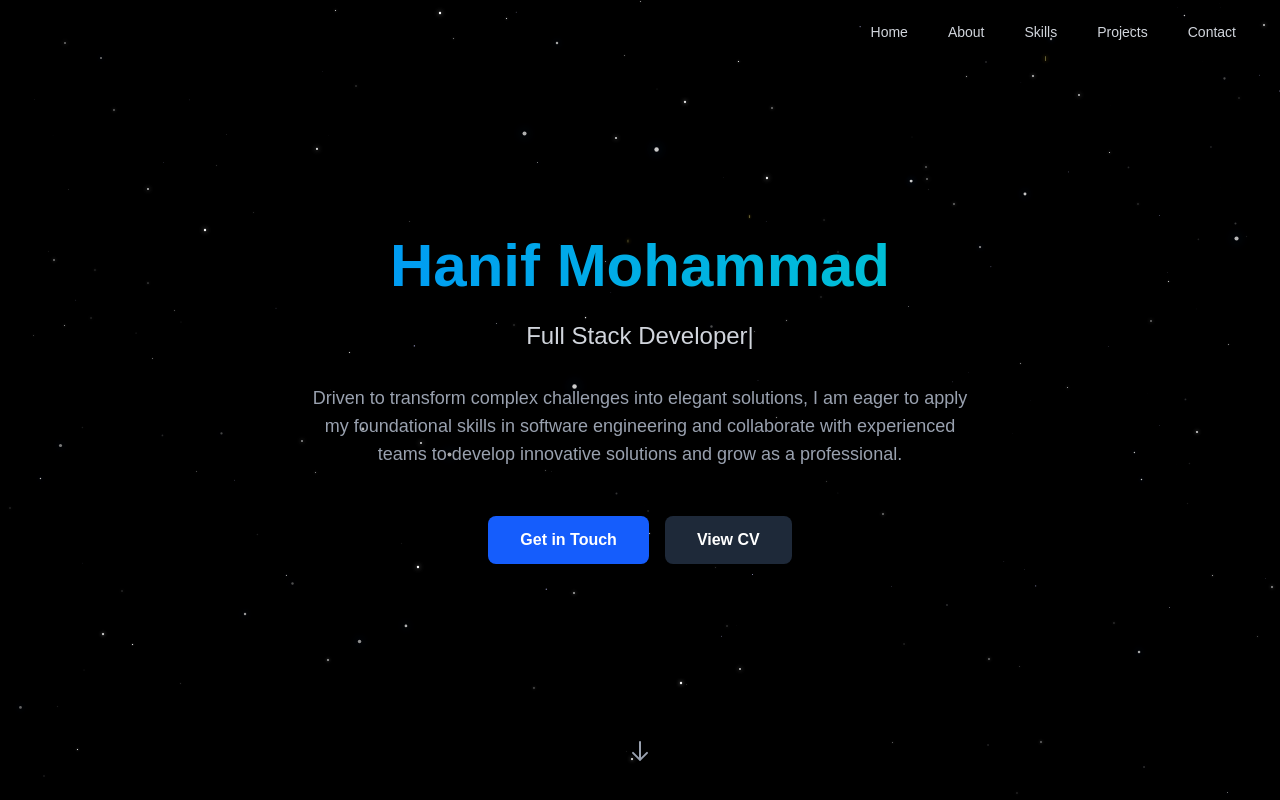
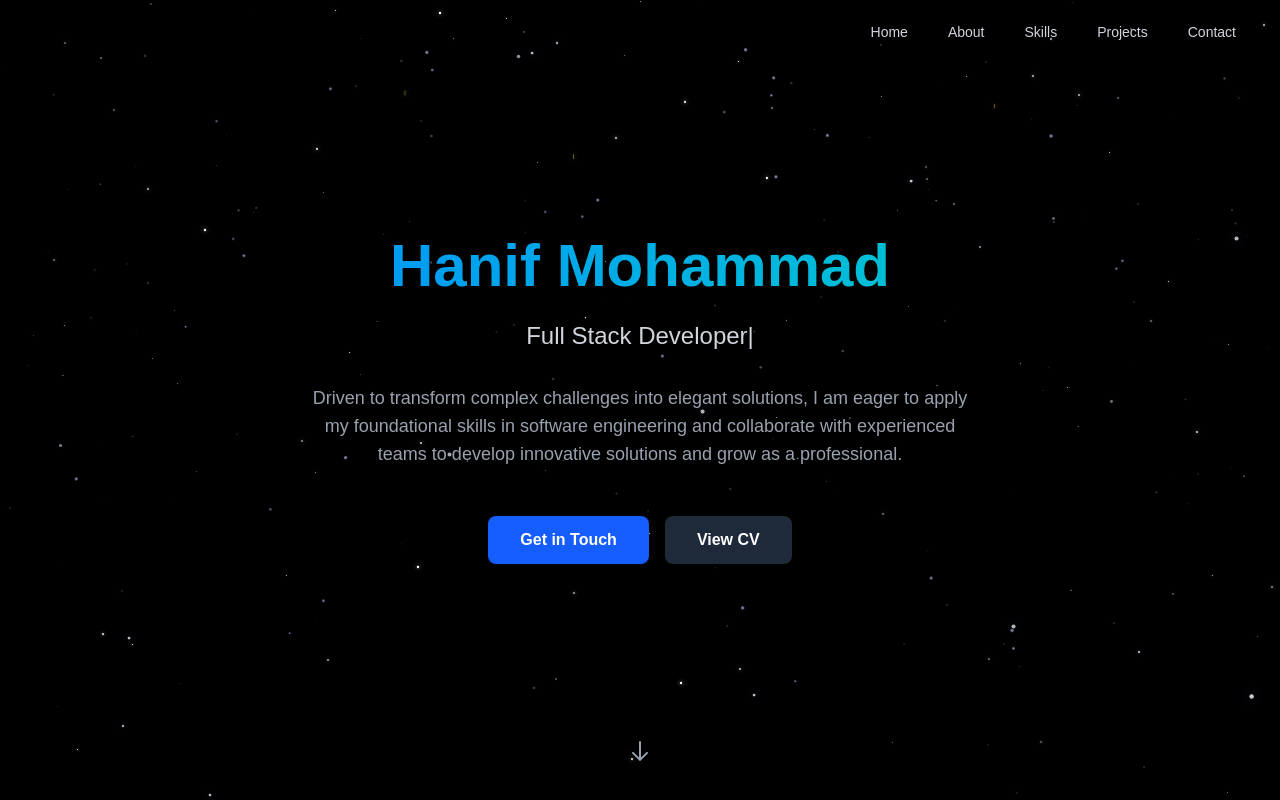
Before and after one commit to mdhanifhashmi/Portfolio, a Next.js app: page / in a window 1280 px wide. Shown: the top 800 px of the page. Built offline with nearby package versions, Linux system fonts and the light colour scheme.

Commit message:
Increase cosmic dust particle size in hero section to match technical expertise section

```diff
--- a/src/app/sections/HeroSection.tsx
+++ b/src/app/sections/HeroSection.tsx
@@ -133,7 +133,7 @@ const CosmicDustHero = () => {
     id: i,
     x: Math.random() * 100,
     y: Math.random() * 100,
-    size: Math.random() * 1.5 + 0.3,
+    size: 4,
     duration: Math.random() * 4 + 3,
     delay: Math.random() * 3,
   }))
```
